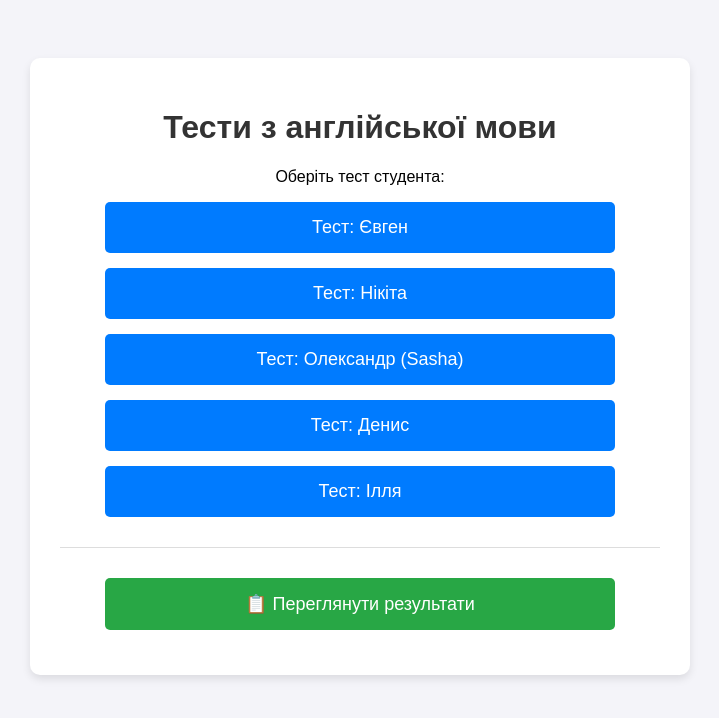
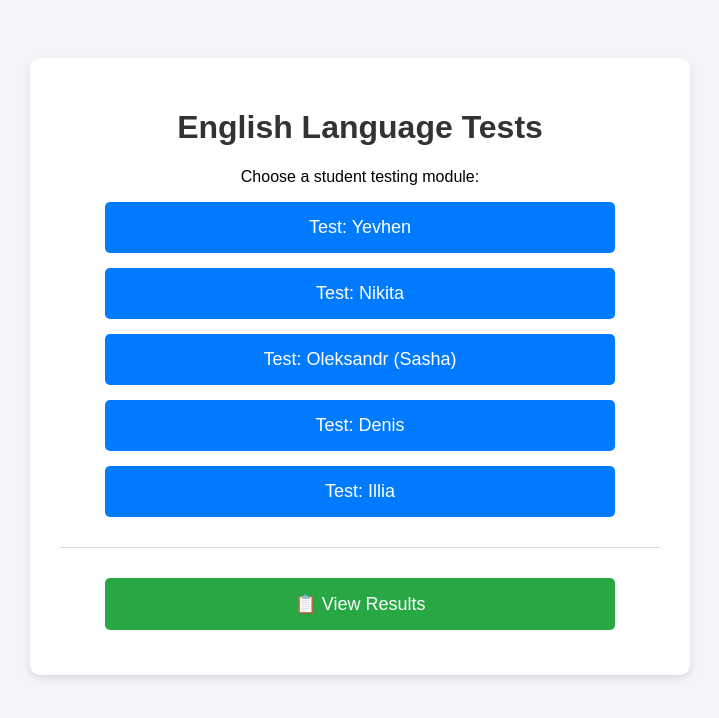
Before and after one commit to IdzaYar120/english-test-app, a Flask app: page / in a window 1280 px wide. Shown: the top 718 px of the page, without its empty margins (280-999 px from the left). Run offline with Flask 3, Linux system fonts and the light colour scheme.

Commit message:
style: translate application UI and backend messages to English

```diff
--- a/app.py
+++ b/app.py
@@ -45,7 +45,7 @@ def show_test(student_id):
 
         # Якщо файл з відповідями ще не створено
         if not correct_answers:
-            return "Помилка: Ключі до цього тесту ще не завантажені на сервер.", 404
+            return "Error: The answer key for this test has not been uploaded to the server yet.", 404
 
         score = 0
         total_questions = len(correct_answers)
@@ -57,8 +57,8 @@ def show_test(student_id):
             if user_answer == correct_ans:
                 score += 1
 
-        student_name = request.form.get('student_name', 'Невідомо').strip()
-        student_group = request.form.get('student_group', 'Невідомо').strip()
+        student_name = request.form.get('student_name', 'Unknown').strip()
+        student_group = request.form.get('student_group', 'Unknown').strip()
 
         save_result(student_id, student_name, student_group, score, total_questions)
 
@@ -71,7 +71,7 @@ def show_test(student_id):
     if os.path.exists(template_path):
         return render_template(template_name)
     else:
-        return "Сторінка тесту ще не створена.", 404
+        return "The test page has not been created yet.", 404
 
 @app.route('/results')
 def show_results():
--- a/templates/index.html
+++ b/templates/index.html
@@ -1,8 +1,8 @@
 <!DOCTYPE html>
-<html lang="uk">
+<html lang="en">
 <head>
     <meta charset="UTF-8">
-    <title>Тести з англійської мови</title>
+    <title>English Tests</title>
     <style>
         body { font-family: Arial, sans-serif; text-align: center; background-color: #f4f4f9; padding: 50px; }
         .container { max-width: 600px; margin: auto; background: white; padding: 30px; border-radius: 10px; box-shadow: 0 4px 8px rgba(0,0,0,0.1); }
@@ -13,16 +13,16 @@
 </head>
 <body>
     <div class="container">
-        <h1>Тести з англійської мови</h1>
-        <p>Оберіть тест студента:</p>
-        <a href="/test/yevhen" class="btn">Тест: Євген </a>
-        <a href="/test/nikita" class="btn">Тест: Нікіта </a>
-        <a href="/test/sasha" class="btn">Тест: Олександр (Sasha)</a>
-        <a href="/test/denis" class="btn">Тест: Денис </a>
-        <a href="/test/illia" class="btn">Тест: Ілля</a>
+        <h1>English Language Tests</h1>
+        <p>Choose a student testing module:</p>
+        <a href="/test/yevhen" class="btn">Test: Yevhen</a>
+        <a href="/test/nikita" class="btn">Test: Nikita</a>
+        <a href="/test/sasha" class="btn">Test: Oleksandr (Sasha)</a>
+        <a href="/test/denis" class="btn">Test: Denis</a>
+        <a href="/test/illia" class="btn">Test: Illia</a>
 
         <hr style="margin: 30px 0; border: 0; border-top: 1px solid #ddd;">
-        <a href="/results" class="btn" style="background-color: #28a745;">📋 Переглянути результати</a>
+        <a href="/results" class="btn" style="background-color: #28a745;">📋 View Results</a>
     </div>
 </body>
 </html>
```
Also changed, not shown: templates/result.html (+6 -6 lines), templates/test_results.html (+10 -10 lines), templates/test_sasha.html (+5 -5 lines), templates/test_yevhen.html (+5 -5 lines).
